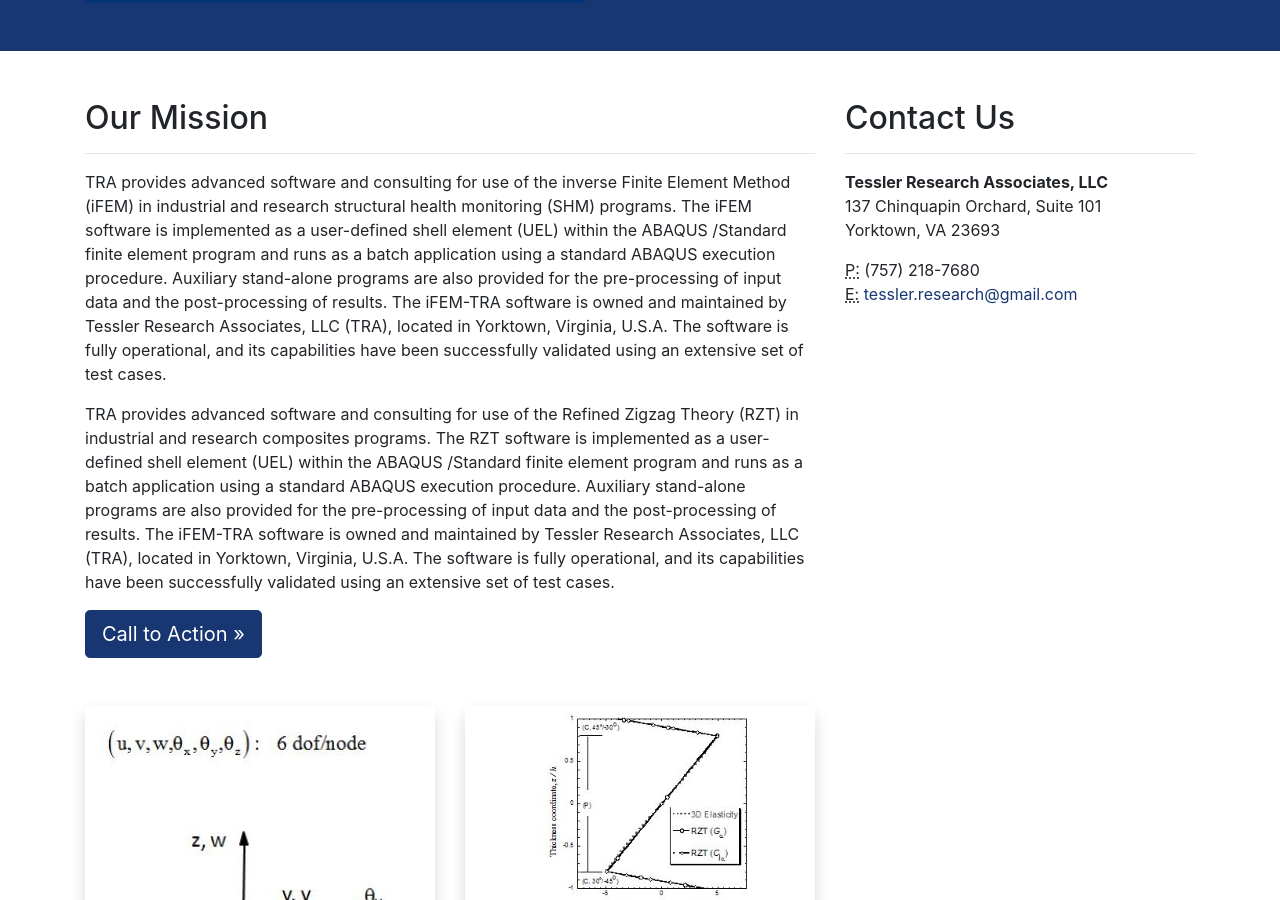
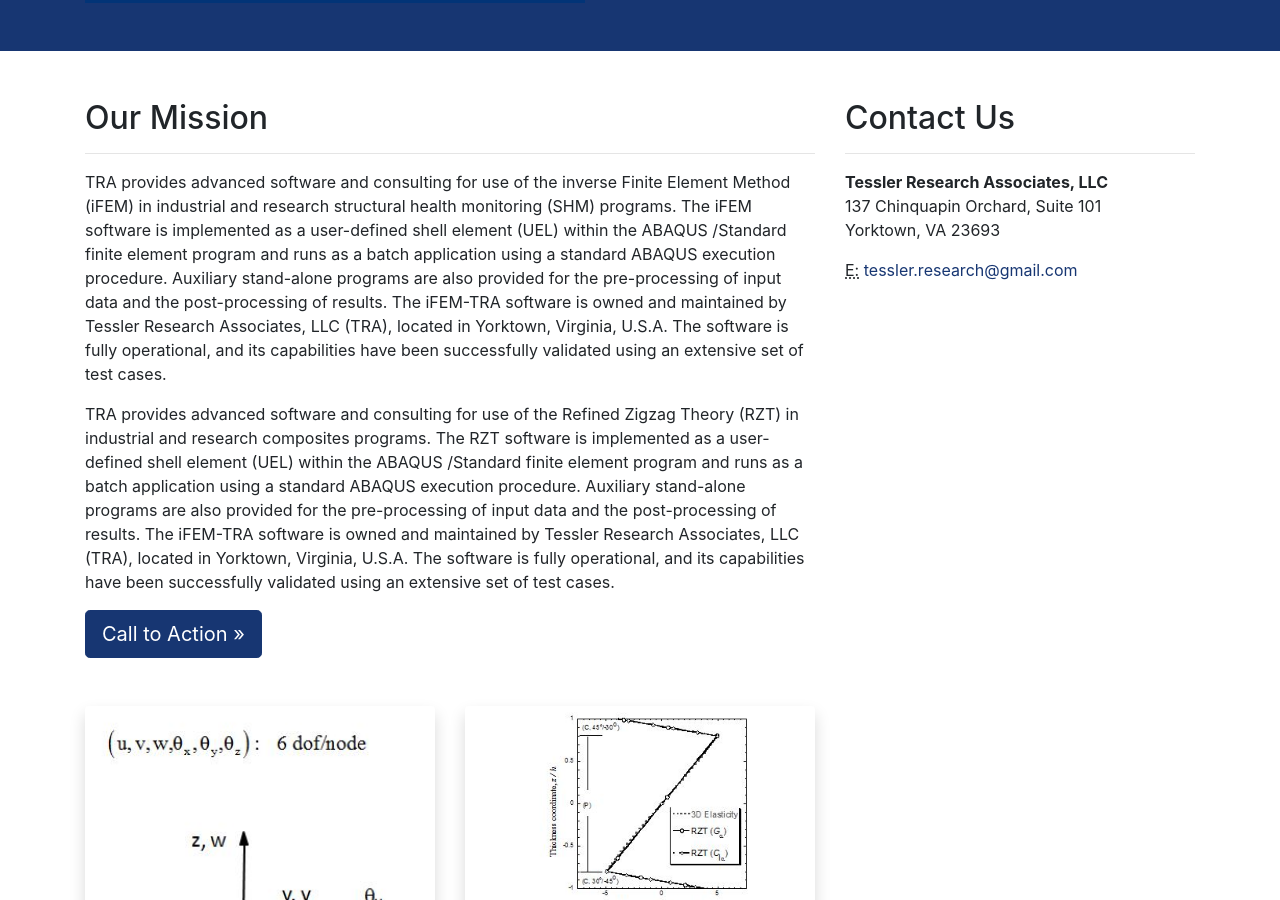
Before and after one commit to tessler-research/tessler-research.github.io, a Jekyll site: the page built from index.html, in a window 1280 px wide and 900 px high, scrolled down 436 px. Built offline with Jekyll 4.4.1, drawn with Linux system fonts in a browser that asks for light colours.

Commit message:
Update sidebar.html

```diff
--- a/_includes/sidebar.html
+++ b/_includes/sidebar.html
@@ -6,10 +6,6 @@
     <br />137 Chinquapin Orchard, Suite 101 <br />Yorktown, VA 23693
     <br />
   </address>
-  <address>
-    <abbr title="Phone">P:</abbr>
-    (757) 218-7680
-    <br />
     <abbr title="Email">E:</abbr>
     <a href="mailto:#">tessler.research@gmail.com</a>
   </address>
```
